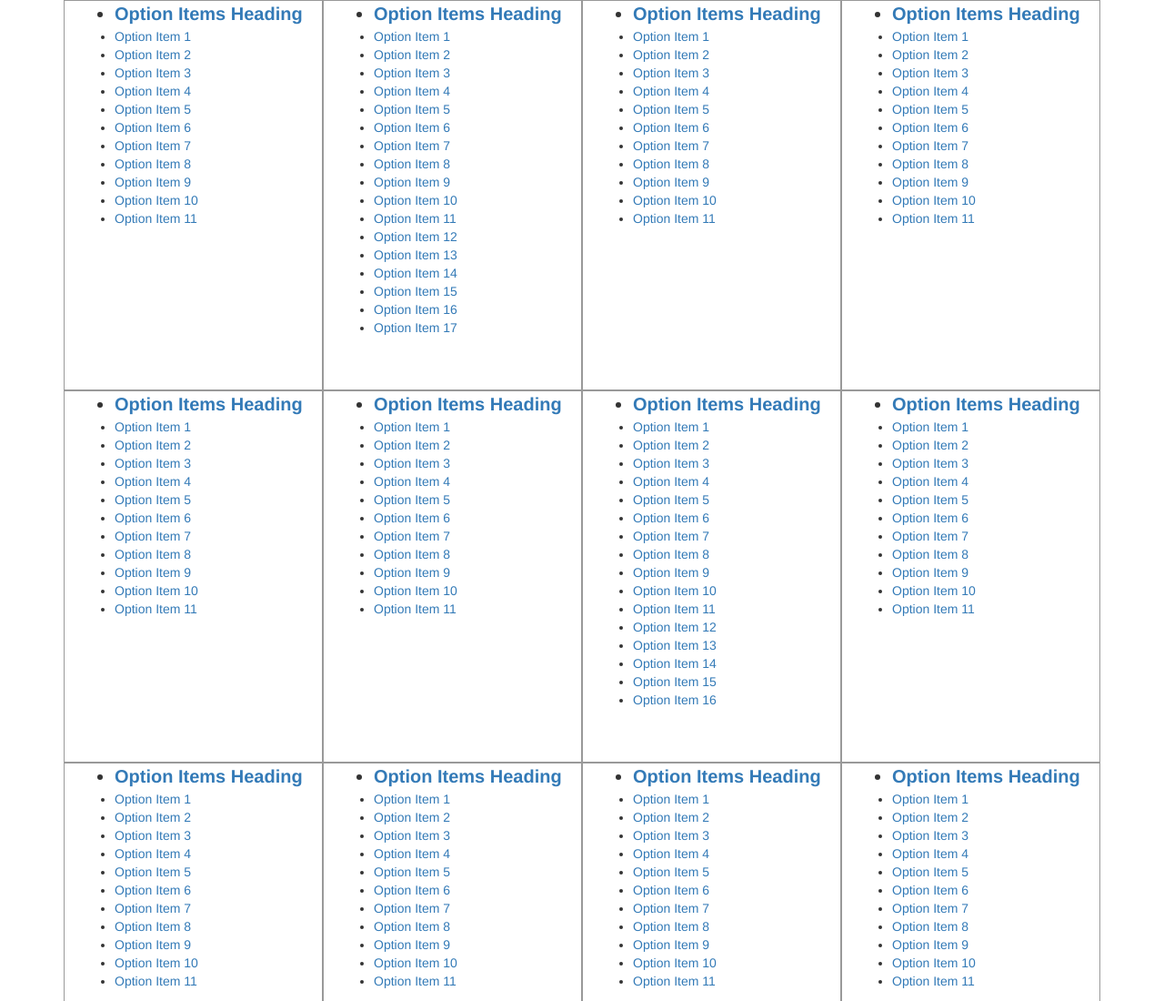
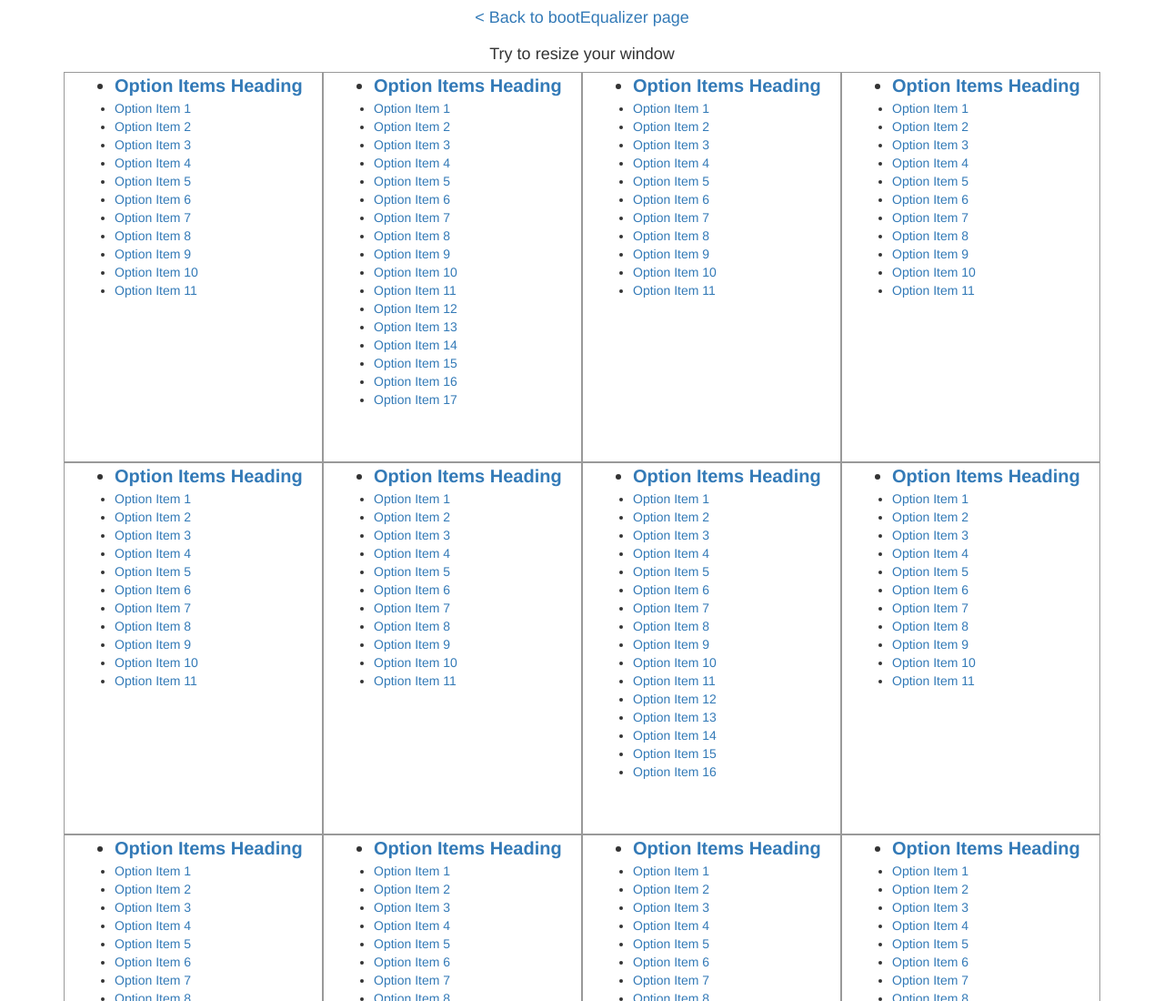
Before and after one commit to yiannisdesp/bootEqualizer, a plain HTML site: page docs/demo/index.html in a window 1280 px wide. Shown: the top 1100 px of the page at 91% size. Drawn offline with nearby package versions, Linux system fonts and the light colour scheme.

Commit message:
updated demo page

```diff
--- a/docs/demo/index.html
+++ b/docs/demo/index.html
@@ -9,6 +9,7 @@
         </style>
     </head>
     <body>
+        <h4 class="text-center"><a href="../">< Back to bootEqualizer page</a><br><br>Try to resize your window</h4>
         <div class="container columns-wraper" id="bootEqualizer">
             <div class="col-xs-12 col-sm-6 col-md-4 col-lg-3 bootEqualizer-column">
                 <ul class="menu-col">
```
